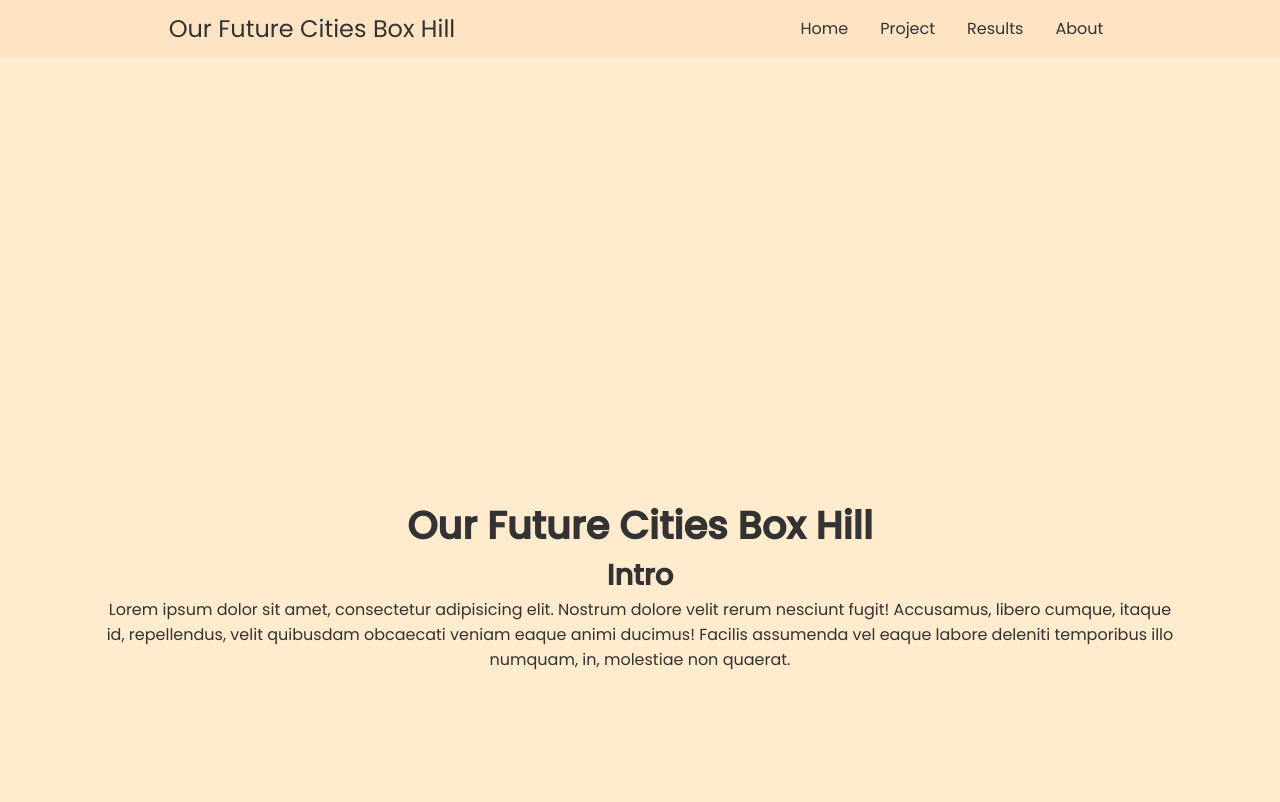
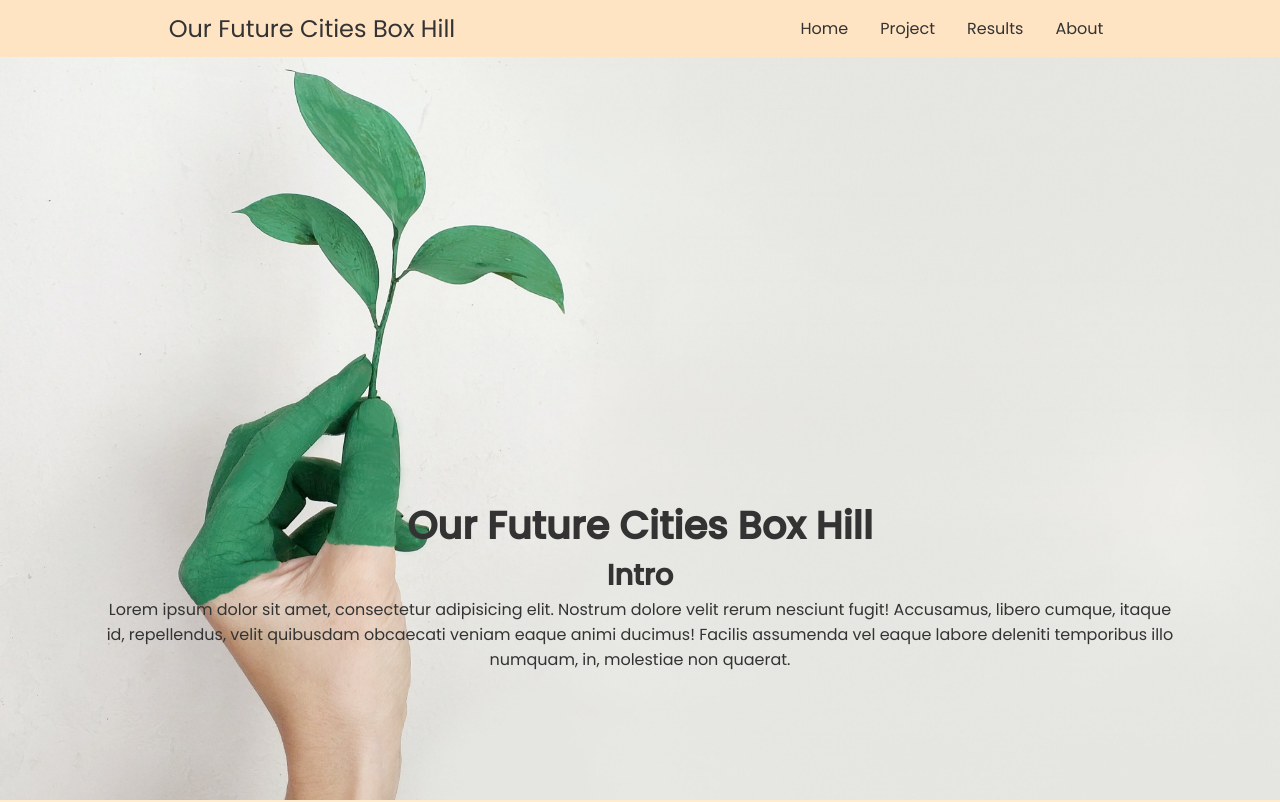
Before and after one commit to daviid723/our-future-city-box-hill, a plain HTML site: page index.html in a window 1280 px wide. Shown: the top 802 px of the page. Drawn offline with nearby package versions, Linux system fonts and the light colour scheme.

Commit message:
Update style.css

```diff
--- a/style.css
+++ b/style.css
@@ -166,9 +166,8 @@ img {
 #showcase {
   margin: 0;
   padding: 0;
-  background-imgage: url(p0.jpg);
-  background-size: cover;
-  background-position: center;
+  background: url("/img/flower.jpg") no-repeat
+  center/cover;
   height: 100vh;
   position: relative;
   max-width: 100%;
```
